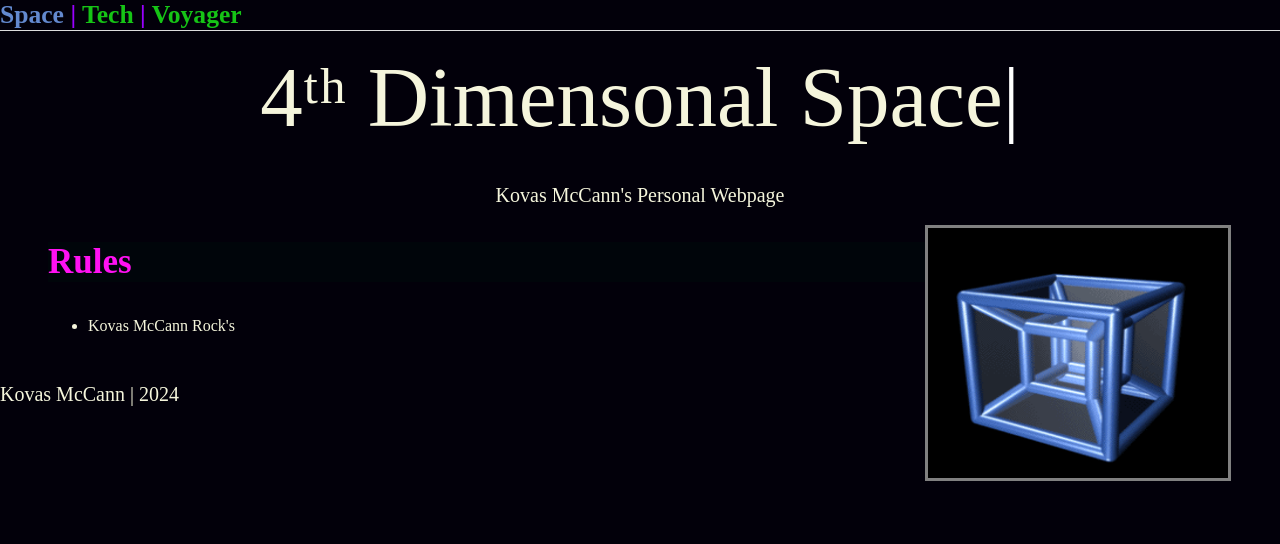
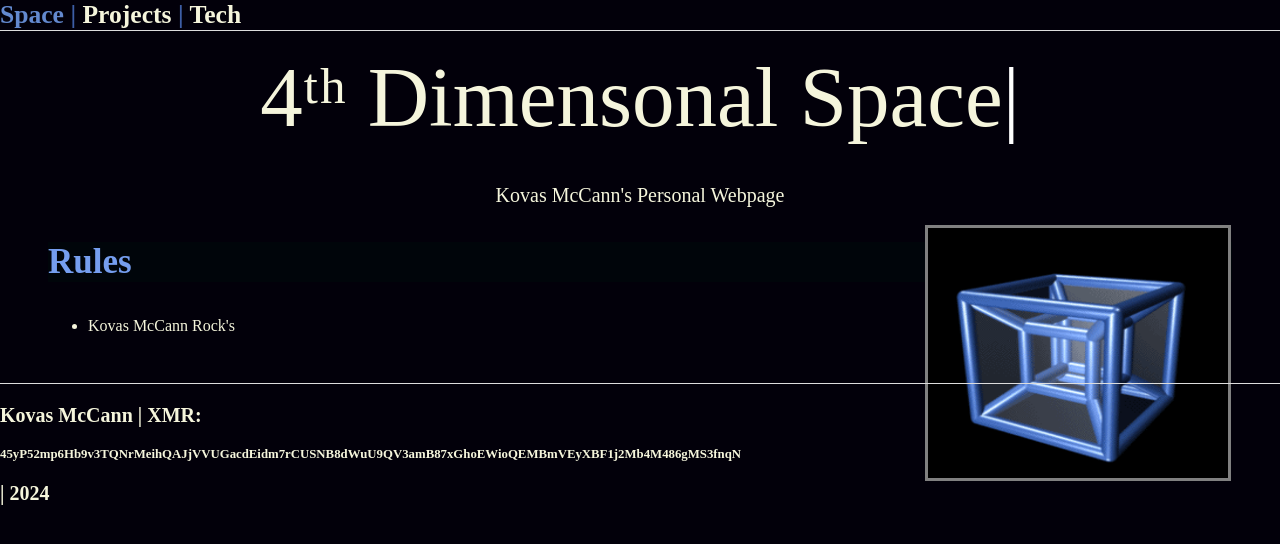
Before and after one commit to KovasMcCann/4thdimensonal.space, a PHP site: page / in a window 1280 px wide. Shown: the top 544 px of the page. Run offline with PHP 8.4, Linux system fonts and the light colour scheme; some libraries are stand-ins or nearby versions.

Commit message:
Updated Colors

```diff
--- a/bar.php
+++ b/bar.php
@@ -4,13 +4,13 @@
 <meta charset="utf-8">
 <link rel="stylesheet" type="text/css" href="../style.css">
 <meta name="viewport" content="width=device-width, initial-scale=1">
-<link rel="alternate" type="application/rss+xml" title="AllNews.com" href="/rss.xml">
+<link rel="alternate" type="application/rss+xml" title="4thdimensonalspace.com" href="/rss.xml">
 </head>
 
 <body style="margin: 0px;">
 
 <header>
 <h1 style="font-size: 2vw; border-bottom: solid #ddd 1px; margin: 0; position: fixed; width: 100%; top: 0; left: 0; right: 0; background-color: #02000a; margin: 0; padding: 0; ">
-     <a href="../index.php" style="text-decoration: none; color: #6389cf;">Space</a> | <a href="../Tech.php" style="text-decoration: none;">Tech</a> <!-- | <a href="" style="text-decoration: none;">Void</a> --> | <a href="" style="text-decoration: none;">Voyager</a> <!-- | <a href="" style="text-decoration: none;">Space Agency</a> | <a href="" style="text-decoration: none;">Descent</a> | <a href="" style="text-decoration: none;">Embasador</a> -->
+     <a href="../index.php" style="text-decoration: none; color: #6389cf;">Space</a> | <a href="../Tech.php" style="text-decoration: none; color: #f5f5dc">Projects</a> <!-- | <a href="" style="text-decoration: none;">Void</a> --> | <a href="" style="text-decoration: none; color: #f5f5dc">Tech</a> <!-- | <a href="" style="text-decoration: none;">Space Agency</a> | <a href="" style="text-decoration: none;">Descent</a> | <a href="" style="text-decoration: none;">Embasador</a> -->
 </h1>
 </header>
--- a/index.php
+++ b/index.php
@@ -39,6 +39,8 @@ Kovas McCann Rock's
 
 </main>
 </body>
-<footer>
-    <p>Kovas McCann | 2024 </p>
+<footer >
+        <h3 style="font-size: 2vw; border-top: solid #ddd 1px; margin: 0; position: fixed; width: 100%;  margin: 0; padding: 0; display: inline; ">
+        <p>Kovas McCann | XMR: </p> <p style="font-size:1vw">45yP52mp6Hb9v3TQNrMeihQAJjVVUGacdEidm7rCUSNB8dWuU9QV3amB87xGhoEWioQEMBmVEyXBF1j2Mb4M486gMS3fnqN</p> <p> | 2024 </p>
+        </h3>
 </footer>
--- a/style.css
+++ b/style.css
@@ -1,7 +1,7 @@
 body {background-color: #02000a;}
-H1   { font-size: 30px; color: #9900fe }
-H2   { font-size: 20px; padding: 1px; color: #9900fe }
-H3   { font-size: 25px; color: #ff11f2 }
+H1   { font-size: 30px; color: #3d5ea5 }
+H2   { font-size: 20px; padding: 1px; color: #486295 }
+H3   { font-size: 25px; color: #759eef }
 H4   { font-size: 15px; color: #632aae }
 H5   { font-size: 10px; color: #632aae }
 P    { font-size: 20px; color: #f5f5dc }
```
